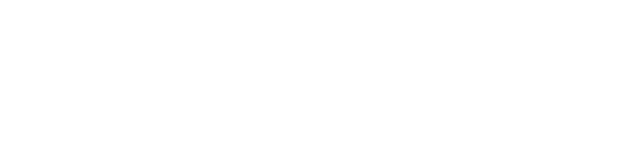
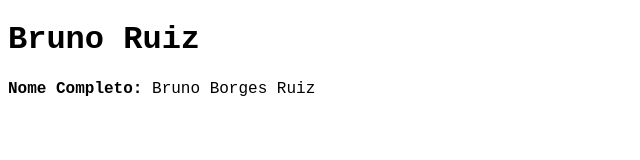
Before and after one commit to brunoborgesruiz/brunoborgesruiz.github.com, a plain HTML site: page index.html in a window 1280 px wide. Shown: the whole page, without its empty margins (0-640 px from the left). Drawn offline with Linux system fonts and the light colour scheme.

Commit message:
name
add  name

```diff
--- a/index.html
+++ b/index.html
@@ -1,13 +1,27 @@
 <!DOCTYPE html>
 <html lang="en">
+
 <head>
 	<meta charset="UTF-8">
 	<meta name="viewport" content="width=device-width, initial-scale=1.0">
 	<meta http-equiv="X-UA-Compatible" content="ie=edge">
 	<link rel="shortcut icon" href="favicon.ico" type="image/x-icon">
 	<title>Bruno Ruiz</title>
+	<style>
+		* {
+			font-family: 'Courier New', Courier, monospace
+		}
+
+		span {
+			font-weight: bold
+		}
+	</style>
 </head>
+
 <body>
+	<h1>Bruno Ruiz</h1>
+	<p>
+		<span>Nome Completo:</span> Bruno Borges Ruiz</p>
+</body>
 
-</body>
 </html>
```
